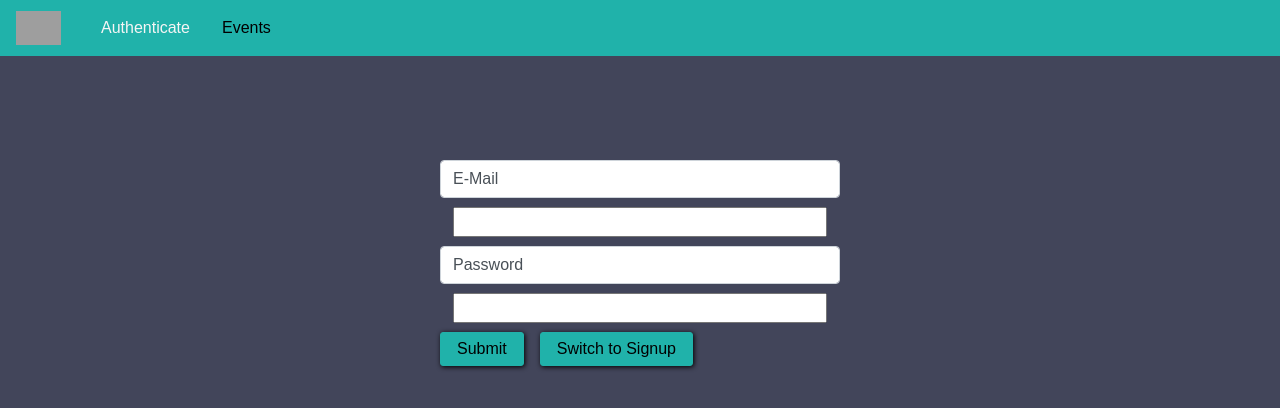
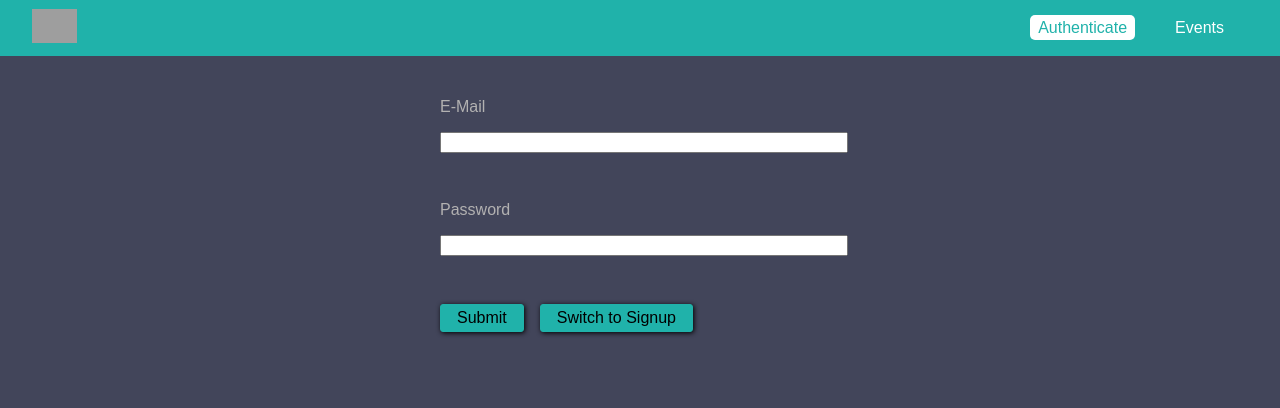
Before and after one commit to rhine-digital/web-app-deprecated-, a React (Create React App) app in the folder frontend/: page /auth in a window 1280 px wide. Shown: the top 408 px of the page. Built offline with nearby package versions, Linux system fonts and the light colour scheme; grey boxes are pictures that could not be loaded.

Commit message:
Adding Modal
Remove react-bootstrap temporaily until fixed and added modal and event page.

```diff
--- a/frontend/public/index.html
+++ b/frontend/public/index.html
@@ -16,10 +16,15 @@
     -->
     <link rel="manifest" href="%PUBLIC_URL%/manifest.json" />
     <link
-  rel="stylesheet"
+
+
+    -->
+     <!--   rel="stylesheet"
   href="https://maxcdn.bootstrapcdn.com/bootstrap/4.3.1/css/bootstrap.min.css"
   integrity="sha384-ggOyR0iXCbMQv3Xipma34MD+dH/1fQ784/j6cY/iJTQUOhcWr7x9JvoRxT2MZw1T"
   crossorigin="anonymous"
+
+    -->
 />
     <!--
       Notice the use of %PUBLIC_URL% in the tags above.
--- a/frontend/src/App.js
+++ b/frontend/src/App.js
@@ -28,12 +28,12 @@
       <MainNavigation/>
       <main className="main-content">
       <Switch>
-         {!this.state.token &&<Redirect from="/" to="/auth" exact />}
-         {this.state.token &&<Redirect from="/" to="/events" exact />}
-         {this.state.token &&<Redirect from="/auth" to="/events" exact />}
-         {!this.state.token &&<Route path="/auth" component={AuthPage} />}
+         {this.state.token &&(<Redirect from="/" to="/events" exact />)}
+         {this.state.token &&(<Redirect from="/auth" to="/events" exact />)}
+         {!this.state.token &&(<Route path="/auth" component={AuthPage} />)}
          <Route path="/events" component={EventsPage} />
-         { this.state.token && <Route path="/bookings" component={BookingsPage} />}
+         {this.state.token && (<Route path="/bookings" component={BookingsPage} />)}
+         {!this.state.token &&(<Redirect to="/auth" exact />)}
         </Switch>
       </main>
       </AuthContext.Provider>
--- /dev/null
+++ b/frontend/src/components/Backdrop/Backdrop.css
@@ -0,0 +1,8 @@
+.backdrop {
+    position: fixed;
+    top: 0;
+    left: 0;
+    height: 100vh;
+    width: 100%;
+    background: rgba(0, 0, 0, 0.75);
+  }
--- /dev/null
+++ b/frontend/src/components/Backdrop/Backdrop.js
@@ -0,0 +1,7 @@
+import React from 'react';
+
+import './Backdrop.css';
+
+const backdrop = props => <div className="backdrop"></div>;
+
+export default backdrop;
--- a/frontend/src/components/MainNavigation.css
+++ b/frontend/src/components/MainNavigation.css
@@ -5,11 +5,11 @@
   width: 100%;
   height: 3.5rem;
   background: lightseagreen;
-    padding: 0 1rem;
+  padding: 0 2rem;
   display: flex;
   align-items: center;
-    text-decoration: none;
-
+  justify-content: space-between;
+  box-sizing: border-box;
 }
 
   .main-navigation__logo {
@@ -27,19 +27,32 @@
     list-style: none;
     padding: 0;
     margin: 0;
+    align-items: center;
   }
 
   .main-navigation__items li {
     margin: 0 1rem;
   }
 
-  .main-navigation__items a {
+  .main-navigation__items a,
+  .main-navigation__items button{
     text-decoration: none;
-    color: #000;
+    color: #ffffff;
+    padding: 0.25rem 0.5rem;
+    border: none;
+    font: inherit;
+    background: transparent;
+    cursor: pointer;
+    vertical-align: middle;
+    margin: 0;
   }
 
   .main-navigation__items a:hover,
   .main-navigation__items a:active,
-  .main-navigation__items a.active {
-      color: whitesmoke;
+  .main-navigation__items a.active,
+  .main-navigation__items button:hover,
+  .main-navigation__items button:active {
+    background: #ffffff;
+    color: lightseagreen;
+    border-radius: 5px;
   }
--- a/frontend/src/components/MainNavigation.js
+++ b/frontend/src/components/MainNavigation.js
@@ -17,16 +17,28 @@
       <Nav className="main-navigation__items">
       <ul>
 
-          {!context.token &&<li>
+          {!context.token && (
+          <li>
+
           <NavLink to="/auth">Authenticate</NavLink>
-        </li>}
+          </li>)}
 
         <li>
           <NavLink to="/events">Events</NavLink>
         </li>
-       {context.token && <li>
+       {context.token &&  (
+         <React.Fragment>
+           <li>
           <NavLink to="/bookings">Bookings</NavLink>
-        </li> }
+          </li>
+            <li>
+          <button onClick={context.logout}>Logout</button>
+            </li>
+
+        </React.Fragment>
+      )}
+
+
       </ul>
     </Nav>
   </div>
--- /dev/null
+++ b/frontend/src/components/Modal/Modal.css
@@ -0,0 +1,36 @@
+.modal {
+    width: 90%;
+    background: white;
+    box-shadow: 0 2px 8px rgba(0, 0, 0, 0.26);
+    position: fixed;
+    top: 20vh;
+    left: 5%;
+  }
+
+  .modal__header {
+    padding: 1rem;
+    background: lightseagreen;
+    color: white;
+  }
+
+  .modal__header h1 {
+    margin: 0;
+    font-size: 1.25rem;
+  }
+
+  .modal__content {
+    padding: 1rem;
+  }
+
+  .modal__actions {
+    display: flex;
+    justify-content: flex-end;
+    padding: 1rem;
+  }
+
+  @media (min-width: 768px) {
+    .modal {
+      width: 30rem;
+      left: calc((100% - 30rem) / 2);
+    }
+  }
--- /dev/null
+++ b/frontend/src/components/Modal/Modal.js
@@ -0,0 +1,27 @@
+
+import React from 'react';
+
+import './Modal.css';
+
+const modal = props => (
+  <div className="modal">
+    <header className="modal__header">
+      <h1>{props.title}</h1>
+    </header>
+    <section className="modal__content">{props.children}</section>
+    <section className="modal__actions">
+      {props.canCancel && (
+        <button className="btn" onClick={props.onCancel}>
+          Cancel
+        </button>
+      )}
+      {props.canConfirm && (
+        <button className="btn" onClick={props.onConfirm}>
+          Confirm
+        </button>
+      )}
+    </section>
+  </div>
+);
+
+export default modal;
--- a/frontend/src/index.css
+++ b/frontend/src/index.css
@@ -4,3 +4,39 @@
   font-family: sans-serif;
   background: #42455a;
 }
+
+
+.form-control label,
+.form-control input{
+    width: 100%;
+    display: block;
+}
+
+.form-control label{
+    margin-bottom: 1rem;
+}
+
+
+.form-control {
+    margin-bottom: 3rem;
+}
+
+.form-actions button,
+.btn{
+    background: lightseagreen;
+    font: inherit;
+    border: 1px solid lightseagreen;
+    border-radius: 3px;
+    padding:  0.25rem 1rem;
+    margin-right:1rem;
+    box-shadow: 1px 1px 5px rgba(0, 0,0, 26);
+    cursor: pointer;
+}
+
+.form-actions button :hover,
+.form-actions button:active,
+.btn:hover,
+.btn:active {
+    background: rgb(19, 102, 98);
+    border-color:rgb(19, 102, 98);
+}
--- a/frontend/src/pages/Auth.css
+++ b/frontend/src/pages/Auth.css
@@ -1,39 +1,5 @@
 .auth-form {
     width: 25rem;
     max-width: 80%;
-    margin:10rem auto;
-
-
-}
-
-.form-control label,
-.form-control input{
-    width: 100%;
-    display: block;
-}
-
-.form-control label{
-    margin-bottom: 1rem;
-}
-
-
-.form-control {
-    margin-bottom: 3rem;
-}
-
-.form-actions button{
-    background: lightseagreen;
-    font: inherit;
-    border: 1px solid lightseagreen;
-    border-radius: 3px;
-    padding:  0.25rem 1rem;
-    margin-right:1rem;
-    box-shadow: 1px 1px 5px rgba(0, 0,0, 26);
-    cursor: pointer;
-}
-
-.form-actions button :hover,
-.form-actions button:active {
-    background: rgb(19, 102, 98);
-    border-color:rgb(19, 102, 98);
-}
+    margin: 5rem auto;
+  }
--- /dev/null
+++ b/frontend/src/pages/Events.css
@@ -0,0 +1,8 @@
+.events-control {
+    text-align: center;
+    border: 1px solid lightseagreen;
+    padding: 1rem;
+    margin: 2rem auto;
+    width: 30rem;
+    max-width: 80%;
+  }
--- a/frontend/src/pages/Events.js
+++ b/frontend/src/pages/Events.js
@@ -1,8 +1,49 @@
 import React, { Component } from 'react';
 
+import Modal from '../components/Modal/Modal';
+import Backdrop from '../components/Backdrop/Backdrop';
+import './Events.css';
+
 class EventsPage extends Component {
+  state = {
+    creating: false
+  };
+
+  startCreateEventHandler = () => {
+    this.setState({ creating: true });
+  };
+
+  modalConfirmHandler = () => {
+    this.setState({ creating: false });
+  };
+
+  modalCancelHandler = () => {
+    this.setState({ creating: false });
+  };
+
   render() {
-    return <h1>The Event Page</h1>;
+    return (
+      <React.Fragment>
+        {this.state.creating && <Backdrop />}
+        {this.state.creating && (
+          <Modal
+            title="Add Event"
+            canCancel
+            canConfirm
+            onCancel={this.modalCancelHandler}
+            onConfirm={this.modalConfirmHandler}
+          >
+            <p>Modal Content</p>
+          </Modal>
+        )}
+        <div className="events-control">
+          <p>Share your own Events!</p>
+          <button className="btn" onClick={this.startCreateEventHandler}>
+            Create Event
+          </button>
+        </div>
+      </React.Fragment>
+    );
   }
 }
 
```
Also changed, not shown: 1 other file (tests, documents, lock files or other folders). Lines whose indentation alone changed are shown as unchanged.
